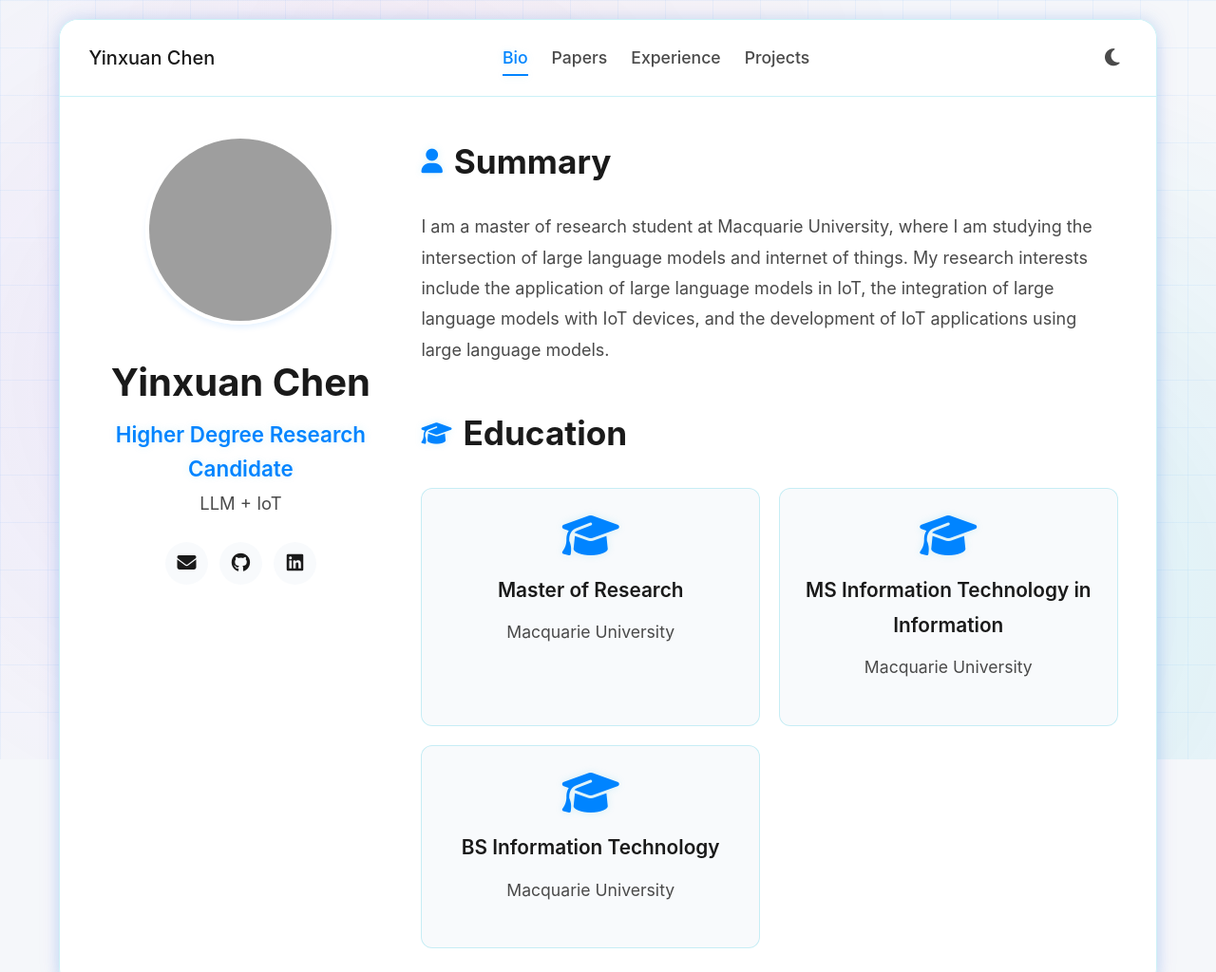
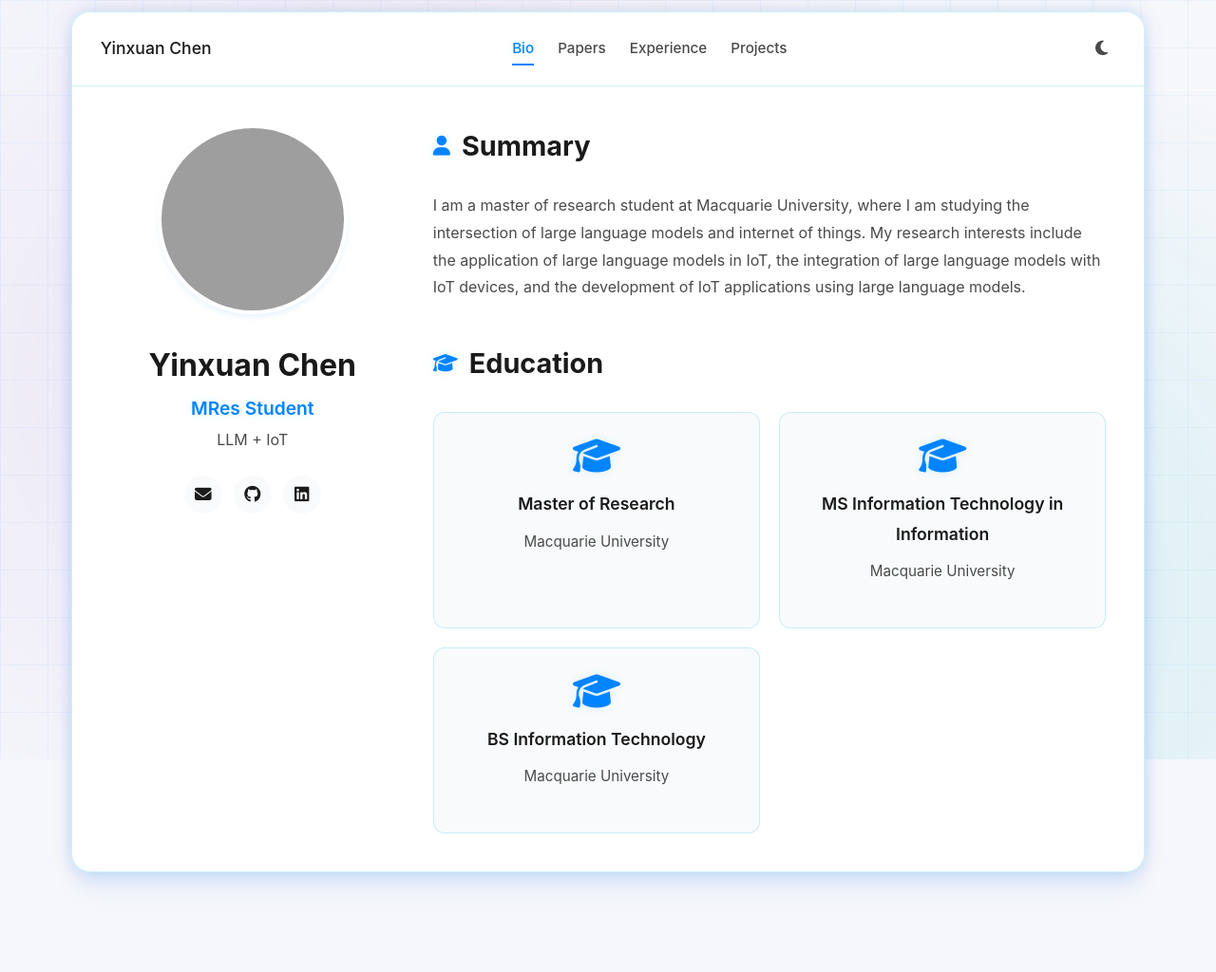
Before and after one commit to xxianz2/yinxuanchen, a plain HTML site: page index.html in a window 1280 px wide. Shown: the top 1024 px of the page at 95% size. After the commit the page ends 931 px from the top, so only its background shows below. Drawn offline with Linux system fonts and the light colour scheme; grey boxes are pictures that could not be loaded.

Commit message:
Updated my web

```diff
--- a/index.html
+++ b/index.html
@@ -37,7 +37,7 @@
                         <img src="selfphoto.jpg" alt="profile picture" class="profile-picture" id="profile-img">
                     </div>
                     <h2 class="profile-name">Yinxuan Chen</h2>
-                    <p class="job-title">Higher Degree Research Candidate</p>
+                    <p class="job-title">MRes Student</p>
                     <p class="affiliation">LLM + IoT</p>
 
                     <!-- social links -->
--- a/styles.css
+++ b/styles.css
@@ -46,12 +46,12 @@
 
 body {
     font-family: -apple-system, BlinkMacSystemFont, 'Segoe UI', 'Roboto', 'Oxygen', 'Ubuntu', 'Cantarell', sans-serif;
-    font-size: 1.125rem;
+    font-size: 1rem;
     line-height: 1.6;
     color: var(--text-dark);
     background: #f5f7fa;
     min-height: 100vh;
-    padding: 2.5vh 2.5vw;
+    padding: 1.5vh 2vw;
     transition: background 0.3s ease, color 0.3s ease;
     position: relative;
     overflow-x: hidden;
@@ -126,8 +126,8 @@ body::after {
 
 /* main container */
 .main-container {
-    width: 95%;
-    max-width: 95%;
+    width: 92%;
+    max-width: 92%;
     margin: 0 auto;
     position: relative;
     z-index: 1;
@@ -142,7 +142,7 @@ body::after {
         0 0 25px var(--glow-purple),
         var(--shadow-xl);
     overflow: hidden;
-    min-height: 90vh;
+    min-height: auto;
     transition: box-shadow 0.3s ease, background 0.3s ease;
     border: 1px solid var(--border-cyan);
     position: relative;
@@ -163,7 +163,7 @@ body::after {
 }
 
 .nav-left .name-placeholder {
-    font-size: 1.25rem;
+    font-size: 1.1rem;
     font-weight: 500;
     color: var(--text-dark);
 }
@@ -179,7 +179,7 @@ body::after {
     text-decoration: none;
     color: var(--text-light);
     font-weight: 500;
-    font-size: 1.1rem;
+    font-size: 0.95rem;
     transition: color 0.2s ease;
     position: relative;
 }
@@ -210,7 +210,7 @@ body::after {
     background: none;
     border: none;
     color: var(--text-light);
-    font-size: 1.3rem;
+    font-size: 1.1rem;
     cursor: pointer;
     padding: 8px;
     border-radius: 8px;
@@ -270,7 +270,7 @@ body::after {
 }
 
 .profile-name {
-    font-size: 2.5rem;
+    font-size: 2rem;
     font-weight: 700;
     color: var(--text-dark);
     margin-bottom: 5px;
@@ -283,7 +283,7 @@ body::after {
 }
 
 .job-title {
-    font-size: 1.4rem;
+    font-size: 1.2rem;
     font-weight: 600;
     color: var(--primary-color);
     margin-bottom: 5px;
@@ -291,7 +291,7 @@ body::after {
 }
 
 .affiliation {
-    font-size: 1.15rem;
+    font-size: 1rem;
     color: var(--text-light);
     margin-bottom: 25px;
 }
@@ -305,8 +305,8 @@ body::after {
 }
 
 .social-icon {
-    width: 45px;
-    height: 45px;
+    width: 40px;
+    height: 40px;
     border-radius: 50%;
     background: var(--bg-light);
     color: var(--text-dark);
@@ -315,7 +315,7 @@ body::after {
     justify-content: center;
     text-decoration: none;
     transition: all 0.2s ease;
-    font-size: 1.25rem;
+    font-size: 1.1rem;
 }
 
 .social-icon:hover {
@@ -359,12 +359,12 @@ body::after {
 
 .section-header .icon {
     color: var(--primary-color);
-    font-size: 1.6rem;
+    font-size: 1.3rem;
     text-shadow: 0 0 8px var(--glow-cyan);
 }
 
 .section-header h2 {
-    font-size: 2.2rem;
+    font-size: 1.8rem;
     font-weight: 700;
     color: var(--text-dark);
 }
@@ -372,7 +372,7 @@ body::after {
 .section-content {
     color: var(--text-light);
     line-height: 1.8;
-    font-size: 1.125rem;
+    font-size: 1rem;
 }
 
 .section-content p {
@@ -428,14 +428,14 @@ body::after {
 }
 
 .education-card i {
-    font-size: 3rem;
+    font-size: 2.5rem;
     color: var(--primary-color);
     margin-bottom: 15px;
     text-shadow: 0 0 8px var(--glow-cyan);
 }
 
 .education-card h3 {
-    font-size: 1.3rem;
+    font-size: 1.1rem;
     font-weight: 600;
     color: var(--text-dark);
     margin-bottom: 10px;
@@ -443,7 +443,7 @@ body::after {
 
 .education-card p {
     color: var(--text-light);
-    font-size: 1.1rem;
+    font-size: 0.95rem;
 }
 
 /* paper item */
@@ -459,7 +459,7 @@ body::after {
 }
 
 .paper-item h3 {
-    font-size: 1.4rem;
+    font-size: 1.2rem;
     font-weight: 600;
     color: var(--text-dark);
     margin-bottom: 8px;
@@ -467,14 +467,14 @@ body::after {
 
 .paper-authors {
     color: var(--text-light);
-    font-size: 1.1rem;
+    font-size: 0.95rem;
     margin-bottom: 5px;
 }
 
 .paper-venue {
     color: var(--primary-color);
     font-weight: 500;
-    font-size: 1.1rem;
+    font-size: 0.95rem;
     margin-bottom: 15px;
     text-shadow: 0 0 6px var(--glow-cyan);
 }
@@ -488,7 +488,7 @@ body::after {
     color: var(--primary-color);
     text-decoration: none;
     font-weight: 500;
-    font-size: 1.05rem;
+    font-size: 0.9rem;
     transition: all 0.2s ease;
 }
 
```
